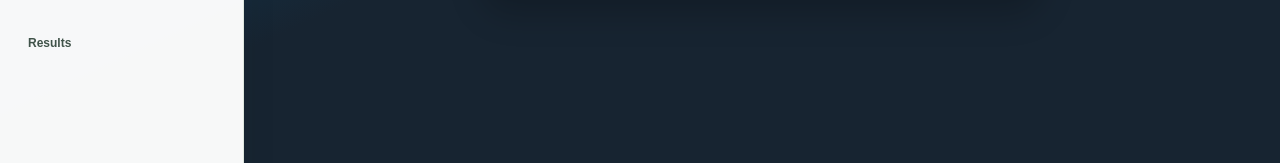
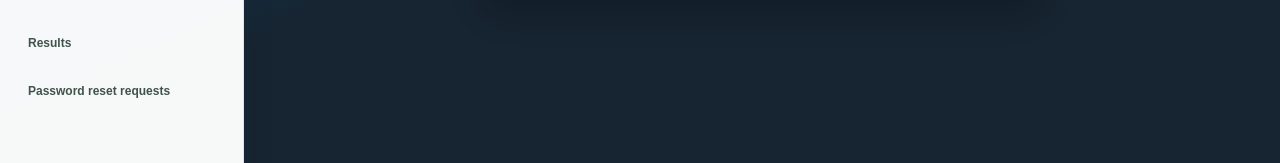
Before and after one commit to mnaally35-create/tanga-schools-hub, a Next.js app: page /change-password in a window 1280 px wide. Shown: the part 505-668 px from the top of the page. Built offline with nearby package versions, Linux system fonts and the light colour scheme.

Commit message:
Add school password reset requests to portal sidebar

```diff
--- a/src/components/portal-header.tsx
+++ b/src/components/portal-header.tsx
@@ -13,6 +13,7 @@ const schoolLinks = [
   ["/dashboard/exams", "Exams"],
   ["/dashboard/students", "Students"],
   ["/dashboard/results", "Results"],
+  ["/dashboard/security", "Password reset requests"],
 ];
 const adminLinks = [
   ["/admin", "School requests"],
```
